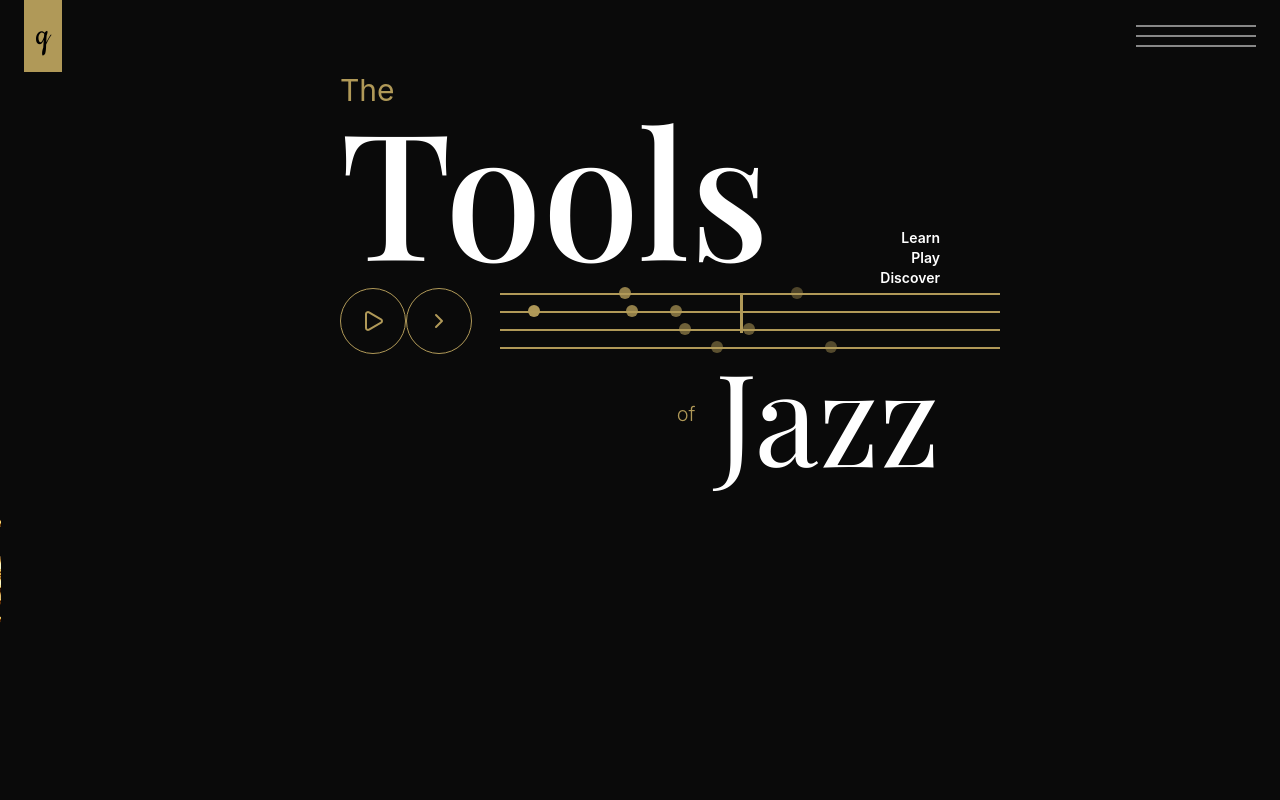
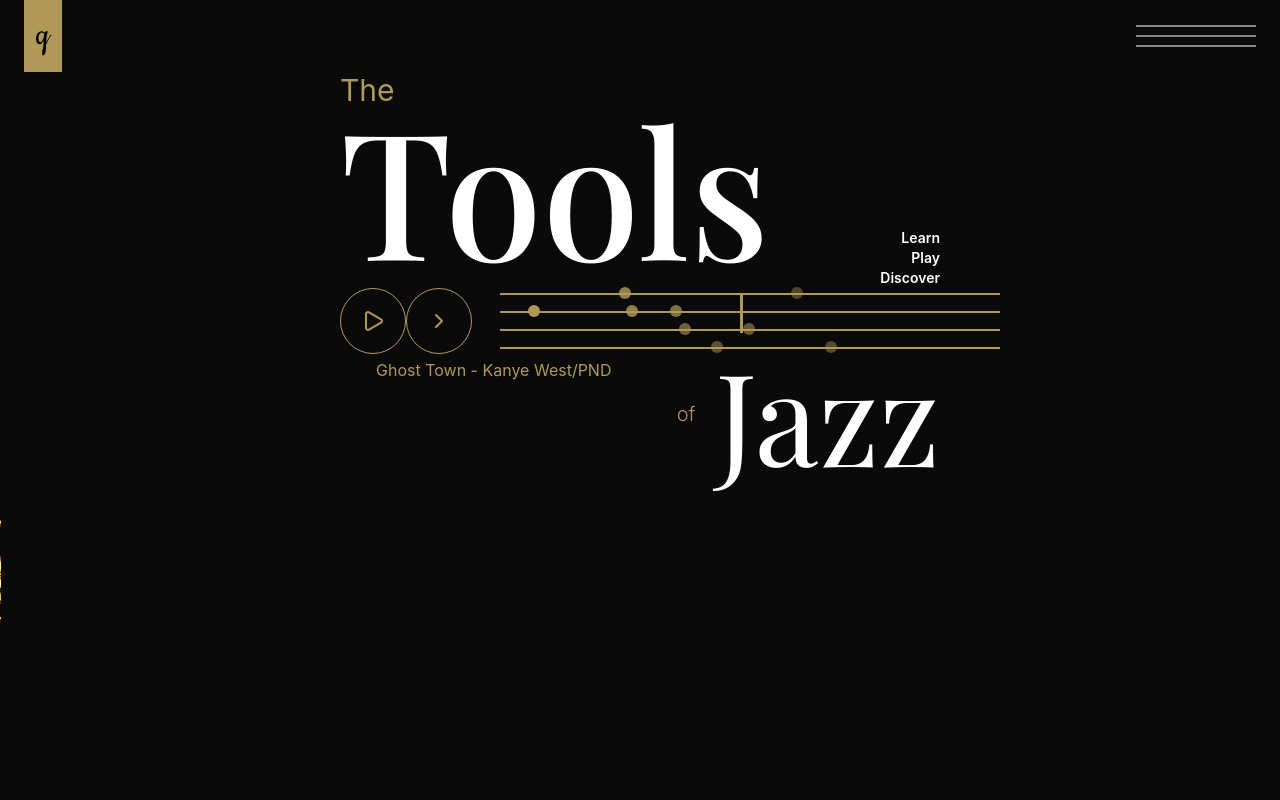
Before and after one commit to emman-tt/instruments, a React (Vite) app: page / in a window 1280 px wide. Shown: the top 800 px of the page. Built offline with nearby package versions, Linux system fonts and the light colour scheme; grey boxes are pictures that could not be loaded; a web font is replaced by a local one.

Commit message:
improved the audio

```diff
--- a/src/views/Homepage/Hero.jsx
+++ b/src/views/Homepage/Hero.jsx
@@ -13,26 +13,54 @@ import virginia from '../../assets/songs/virginia.mp3'
 export default function Hero () {
   const middleCord = useRef(null)
   const [play, setPlay] = useState(false)
-  const [current, setCurrent] = useState(0)
+  const [current, setCurrent] = useState(1)
   const audioRef = useRef(null)
   const musicArray = [
-    tooDeep,
-    ghost,
-    marvins,
-    virginia,
-    gimme,
-    clouded,
-    homecoming
+    {
+      id: 1,
+      title: 'Too Deep For The Intro - J.cole',
+      file: tooDeep
+    },
+    {
+      id: 2,
+      title: 'Ghost Town - Kanye West/PND',
+      file: ghost
+    },
+    {
+      id: 3,
+      title: "Marvin's Room - Drake ",
+      file: marvins
+    },
+    {
+      id: 4,
+      title: 'Virginia Beach - Drake',
+      file: virginia
+    },
+    {
+      id: 5,
+      title: 'Gimme a Hug - Drake',
+      file: gimme
+    },
+    {
+      id: 6,
+      title: 'Clouded - Brent Faiyaz',
+      file: clouded
+    },
+    {
+      id: 7,
+      title: 'Homecoming - Kanye West /Coldplay',
+      file: homecoming
+    }
   ]
 
   useEffect(() => {
-    if (current >= musicArray.length) {
-      audioRef.current = new Audio(musicArray[0])
-      console.log('reached')
+    if (current >= musicArray.length ) {
+      // audioRef.current = new Audio(musicArray[0].file)
+      // console.log('reached')
       return setCurrent(0)
     }
     // Create audio once and store in ref
-    audioRef.current = new Audio(musicArray[current])
+    audioRef.current = new Audio(musicArray[current].file)
     audioRef.current.loop = true // Set if you want looping
 
     // Cleanup on unmount
@@ -111,7 +139,7 @@ export default function Hero () {
     })
   }, [])
   return (
-    <section className='h-110 bg-none   flex text-white relative overflow-x-hidden items-center flex-col'>
+    <section className='min-h-110 bg-none   flex text-white relative overflow-x-hidden items-center flex-col'>
       <section className='h-full w-full max-sm:pr-5  md:w-130 xl:w-150 '>
         <h2 className='text-lg pl-10 md:text-xl xl:text-3xl md:pl-20 xl:p-0 text-[#b09958]'>
           The
@@ -167,6 +195,9 @@ export default function Hero () {
               </ul>
             </div>
           </div>
+          <div className='absolute -bottom-7 text-[#b09958] left-9'>
+            {!audioRef ? 'Tap the play button' : musicArray[current]?.title}
+          </div>
           <ul className='flex text-xs xl:text-sm self-center absolute right-0 top-0 items-end  font-semibold h-full  flex-col'>
             <li className='info '>Learn</li>
             <li className='info'>Play</li>
--- a/src/views/Homepage/Tools.jsx
+++ b/src/views/Homepage/Tools.jsx
@@ -1,11 +1,6 @@
 import { useEffect, useMemo, useRef, useState } from 'react'
 import trumpo from '../../assets/img/trumpo.png'
-import {
-  ScrollTrigger,
-  SplitText,
-  gsap,
-  ScrollToPlugin
-} from '../../utils/gsap'
+import { SplitText, gsap } from '../../utils/gsap'
 import { useGSAP } from '@gsap/react'
 import drum from '../../assets/img/drum.png'
 import piano from '../../assets/img/piano.png'
@@ -136,7 +131,7 @@ export default function Tools ({ headerRef, trumpet }) {
       gsap.from(toolsBox.current, {
         scrollTrigger: {
           trigger: first.current,
-          start: windowSize <= 500 ? 'top+=10%' : 'top+=30% top',
+          start: windowSize <= 500 ? 'top+=30%' : 'top+=30% top',
           end: '+=30%',
           toggleActions: 'play none play reverse'
           // markers: true
@@ -269,7 +264,7 @@ export default function Tools ({ headerRef, trumpet }) {
         ? gsap.to(item.ref.current, {
             zIndex: 40,
             right: windowSize <= 500 ? -40 : 0,
-            scale: windowSize <= 500 ? 2 : 1,
+            scale: windowSize <= 500 ? 2.5 : 1,
             ease: 'circ',
             overwrite: 'auto'
           })
@@ -315,7 +310,6 @@ export default function Tools ({ headerRef, trumpet }) {
           ref={first}
           className='text-white max-sm:pl-5  h-screen w-[70%] pt-30 pr-30  '
         >
-          {/* max-sm:flex max-sm:items-end max-sm:flex-col h-[80vh]  bg-green-400 sm: */}
           <h2 className=' text-[4em] md:text-[5em] xl:text-[7em] font-elegant text-left sm:pl-25 leading-tight'>
             Choose
           </h2>
```
